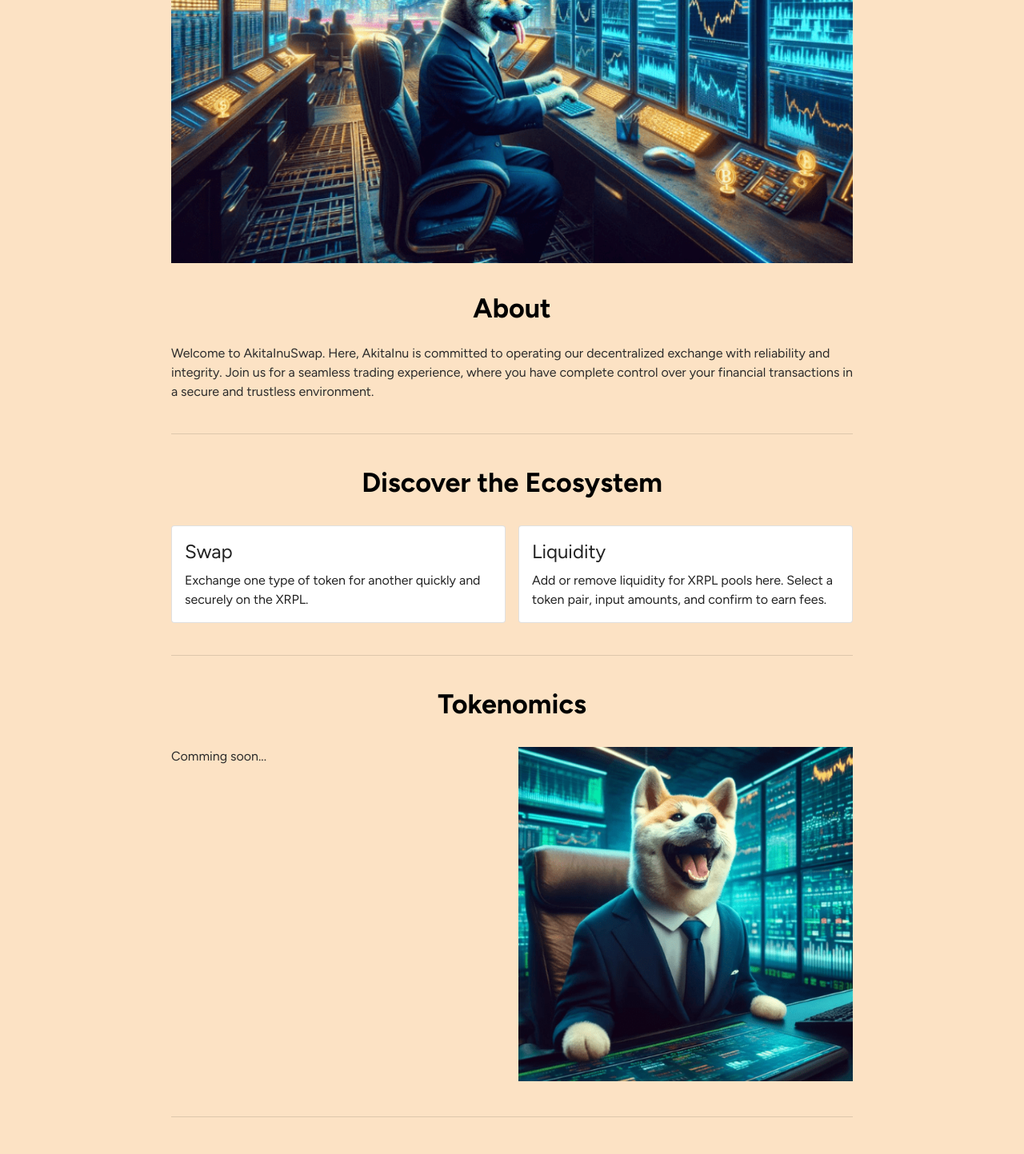
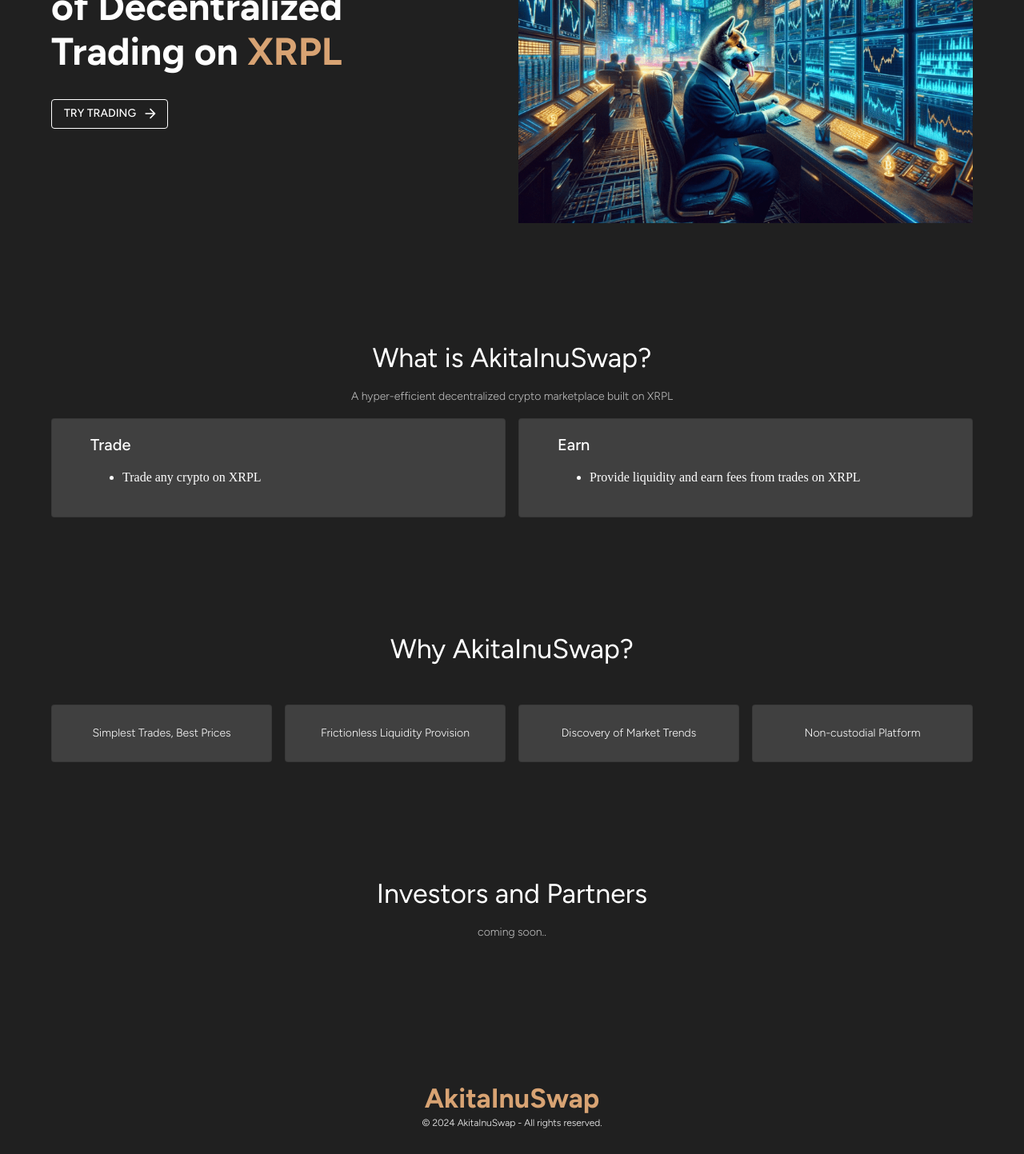
Before and after one commit to AkitaInuSwap/akitainu-front, a Next.js app: page / in a window 1280 px wide. Shown: the part 300-1743 px from the top of the page at 80% size. Built offline with nearby package versions, Linux system fonts and the light colour scheme.

Commit message:
💄 Home screen design change (#12)
* ✨ Fix the design

* ♻️ format

```diff
--- a/src/components/Layout/index.tsx
+++ b/src/components/Layout/index.tsx
@@ -21,7 +21,7 @@
   return (
     <Providers>
       <Navbar />
-      <Container maxWidth="md" sx={{ mt: 12 }}>
+      <Container maxWidth="lg" sx={{ mt: 12 }}>
         {navigations && (
           <Grid container spacing={2}>
             <Grid xs={12} sx={{ mb: 2 }}>
--- a/src/pages/index.tsx
+++ b/src/pages/index.tsx
@@ -1,21 +1,23 @@
 'use client'
 
 // Config
+import styles from '@/styles/Home.module.css'
 import { APP_NAME } from '@/config/site'
 import Head from 'next/head'
-import styles from '@/styles/Home.module.css'
 // React
 import Image from 'next/image'
 import { useRouter } from 'next/router'
 // MUI
+import Box from '@mui/material/Box'
 import Button from '@mui/material/Button'
-import CardActionArea from '@mui/material/CardActionArea'
+import Card from '@mui/material/Card'
 import CardContent from '@mui/material/CardContent'
+import CardHeader from '@mui/material/CardHeader'
 import Divider from '@mui/material/Divider'
 import Grid from '@mui/material/Unstable_Grid2'
 import Typography from '@mui/material/Typography'
+import ArrowForwardRoundedIcon from '@mui/icons-material/ArrowForwardRounded'
 // Components
-import Card from '@/components/Card'
 import Layout from '@/components/Layout'
 // Types
 import type { ReactElement } from 'react'
@@ -32,8 +34,35 @@
         <meta name="viewport" content="width=device-width, initial-scale=1" />
         <link rel="icon" href="/favicon.ico" />
       </Head>
+
+      <Box sx={{ mt: 28 }}>
         <Grid container spacing={2}>
-        <Grid xs={12} sx={{ mb: 2 }}>
+          <Grid xs={6}>
+            <Box>
+              <Typography variant="h3" sx={{ fontWeight: 'bold' }}>
+                <span className={styles.titleTextColor}>
+                  Unleash the Potential
+                </span>
+              </Typography>
+              <Typography variant="h3" sx={{ fontWeight: 'bold' }}>
+                of Decentralized
+              </Typography>
+              <Typography variant="h3" sx={{ fontWeight: 'bold' }}>
+                Trading on <span className={styles.titleTextColor}>XRPL</span>
+              </Typography>
+            </Box>
+            <Box sx={{ mt: 4 }}>
+              <Button
+                variant="outlined"
+                color="inherit"
+                endIcon={<ArrowForwardRoundedIcon />}
+                onClick={() => router.push('/swap')}
+              >
+                Try Trading
+              </Button>
+            </Box>
+          </Grid>
+          <Grid xs={6}>
             <Image
               src="/akitainuswap.png"
               alt="Akita Inu"
@@ -43,129 +72,173 @@
             />
           </Grid>
 
-        <Grid xs={12} sx={{ mb: 3 }}>
+          <Grid xs={12} sx={{ mt: 16, textAlign: 'center' }}>
+            <Typography component="h4" variant="h4">
+              What is AkitaInuSwap?
+            </Typography>
             <Typography
-            component="h4"
-            variant="h4"
-            sx={{ mb: 3, fontWeight: 'bold', textAlign: 'center' }}
+              component="p"
+              variant="subtitle2"
+              sx={{ mt: 2, color: '#c0c0c0', fontWeight: '200' }}
             >
-            About
-          </Typography>
-          <Typography component="p" variant="body1" sx={{ color: '#2b2b2b' }}>
-            Welcome to AkitaInuSwap. Here, AkitaInu is committed to operating
-            our decentralized exchange with reliability and integrity. Join us
-            for a seamless trading experience, where you have complete control
-            over your financial transactions in a secure and trustless
-            environment.
-          </Typography>
-        </Grid>
-
-        <Grid xs={12} sx={{ mb: 3 }}>
-          <Divider />
-        </Grid>
-
-        <Grid xs={12}>
-          <Typography
-            component="h4"
-            variant="h4"
-            sx={{ mb: 2, fontWeight: 'bold', textAlign: 'center' }}
-          >
-            Discover the Ecosystem
+              A hyper-efficient decentralized crypto marketplace built on XRPL
             </Typography>
           </Grid>
 
           <Grid xs={6}>
-          <Card>
-            <CardActionArea onClick={() => router.push('/swap')}>
-              <CardContent>
-                <Typography component="h5" variant="h5" sx={{ mb: 1 }}>
-                  Swap
+            <Card
+              variant="outlined"
+              sx={{ backgroundColor: '#404040', color: 'white' }}
+            >
+              <CardContent sx={{ px: 6 }}>
+                <Typography component="h6" variant="h6">
+                  Trade
                 </Typography>
-                <Typography>
-                  Exchange one type of token for another quickly and securely on
-                  the XRPL.
-                </Typography>
+                <ul>
+                  <li>Trade any crypto on XRPL</li>
+                </ul>
               </CardContent>
-            </CardActionArea>
             </Card>
           </Grid>
 
           <Grid xs={6}>
-          <Card>
-            <CardActionArea onClick={() => router.push('/liquidity')}>
-              <CardContent>
-                <Typography component="h5" variant="h5" sx={{ mb: 1 }}>
-                  Liquidity
+            <Card
+              variant="outlined"
+              sx={{ backgroundColor: '#404040', color: 'white' }}
+            >
+              <CardContent sx={{ px: 6 }}>
+                <Typography component="h6" variant="h6">
+                  Earn
                 </Typography>
-                <Typography>
-                  Add or remove liquidity for XRPL pools here. Select a token
-                  pair, input amounts, and confirm to earn fees.
-                </Typography>
+                <ul>
+                  <li>Provide liquidity and earn fees from trades on XRPL</li>
+                </ul>
               </CardContent>
-            </CardActionArea>
             </Card>
           </Grid>
 
-        <Grid xs={12} sx={{ my: 3 }}>
-          <Divider />
+          <Grid xs={12} sx={{ mt: 16, mb: 4, textAlign: 'center' }}>
+            <Typography component="h4" variant="h4">
+              Why AkitaInuSwap?
+            </Typography>
           </Grid>
 
-        <Grid xs={12}>
+          <Grid xs={3}>
+            <Card
+              variant="outlined"
+              sx={{
+                backgroundColor: '#404040',
+                color: 'white',
+                textAlign: 'center',
+              }}
+            >
+              <CardContent>
+                <Typography
+                  component="p"
+                  variant="subtitle2"
+                  sx={{ mt: 1, fontWeight: '200' }}
+                >
+                  Simplest Trades, Best Prices
+                </Typography>
+              </CardContent>
+            </Card>
+          </Grid>
+
+          <Grid xs={3}>
+            <Card
+              variant="outlined"
+              sx={{
+                backgroundColor: '#404040',
+                color: 'white',
+                textAlign: 'center',
+              }}
+            >
+              <CardContent>
+                <Typography
+                  component="p"
+                  variant="subtitle2"
+                  sx={{ mt: 1, fontWeight: '200' }}
+                >
+                  Frictionless Liquidity Provision
+                </Typography>
+              </CardContent>
+            </Card>
+          </Grid>
+
+          <Grid xs={3}>
+            <Card
+              variant="outlined"
+              sx={{
+                backgroundColor: '#404040',
+                color: 'white',
+                textAlign: 'center',
+              }}
+            >
+              <CardContent>
+                <Typography
+                  component="p"
+                  variant="subtitle2"
+                  sx={{ mt: 1, fontWeight: '200' }}
+                >
+                  Discovery of Market Trends
+                </Typography>
+              </CardContent>
+            </Card>
+          </Grid>
+
+          <Grid xs={3}>
+            <Card
+              variant="outlined"
+              sx={{
+                backgroundColor: '#404040',
+                color: 'white',
+                textAlign: 'center',
+              }}
+            >
+              <CardContent>
+                <Typography
+                  component="p"
+                  variant="subtitle2"
+                  sx={{ mt: 1, fontWeight: '200' }}
+                >
+                  Non-custodial Platform
+                </Typography>
+              </CardContent>
+            </Card>
+          </Grid>
+
+          <Grid xs={12} sx={{ mt: 16, mb: 4, textAlign: 'center' }}>
+            <Typography component="h4" variant="h4">
+              Investors and Partners
+            </Typography>
+            <Typography
+              component="p"
+              variant="subtitle2"
+              sx={{ mt: 2, color: '#c0c0c0', fontWeight: '200' }}
+            >
+              coming soon..
+            </Typography>
+          </Grid>
+
+          <Grid xs={12} sx={{ mt: 16, mb: 2, textAlign: 'center' }}>
             <Typography
               component="h4"
               variant="h4"
-            sx={{ mb: 2, fontWeight: 'bold', textAlign: 'center' }}
+              sx={{ fontWeight: 'bold' }}
+              className={styles.titleTextColor}
             >
-            Tokenomics
+              AkitaInuSwap
+            </Typography>
+            <Typography
+              component="p"
+              variant="caption"
+              sx={{ fontWeight: '200' }}
+            >
+              &copy; 2024 AkitaInuSwap - All rights reserved.
             </Typography>
           </Grid>
-
-        <Grid xs={6}>
-          <Typography component="p" variant="body1" sx={{ color: '#2b2b2b' }}>
-            Comming soon...
-          </Typography>
         </Grid>
-
-        <Grid xs={6}>
-          <Image
-            src="/akitainu1.png"
-            alt="Akita Inu"
-            layout="responsive"
-            width={250}
-            height={250}
-          />
-        </Grid>
-
-        <Grid xs={12} sx={{ my: 3 }}>
-          <Divider />
-        </Grid>
-
-        <Grid xs={12}>
-          <Typography
-            component="h4"
-            variant="h4"
-            sx={{ mb: 2, fontWeight: 'bold', textAlign: 'center' }}
-          >
-            Roadmap
-          </Typography>
-        </Grid>
-
-        <Grid xs={6}>
-          <Typography component="p" variant="body1" sx={{ color: '#2b2b2b' }}>
-            Comming soon...
-          </Typography>
-        </Grid>
-
-        <Grid xs={6} sx={{ mb: 8 }}>
-          <Image
-            src="/akitainu2.png"
-            alt="Akita Inu"
-            layout="responsive"
-            width={250}
-            height={250}
-          />
-        </Grid>
-      </Grid>
+      </Box>
     </>
   )
 }
--- /dev/null
+++ b/src/styles/Home.module.css
@@ -0,0 +1,3 @@
+.titleTextColor {
+  color: #d8a373;
+}
--- a/src/styles/globals.css
+++ b/src/styles/globals.css
@@ -1,3 +1,4 @@
 body {
-  background-color: #fce2c4;
+  background-color: #202020;
+  color: #ffffff;
 }
```
Also changed, not shown: 1 other file (tests, documents, lock files or other folders). Lines whose indentation alone changed are shown as unchanged.
